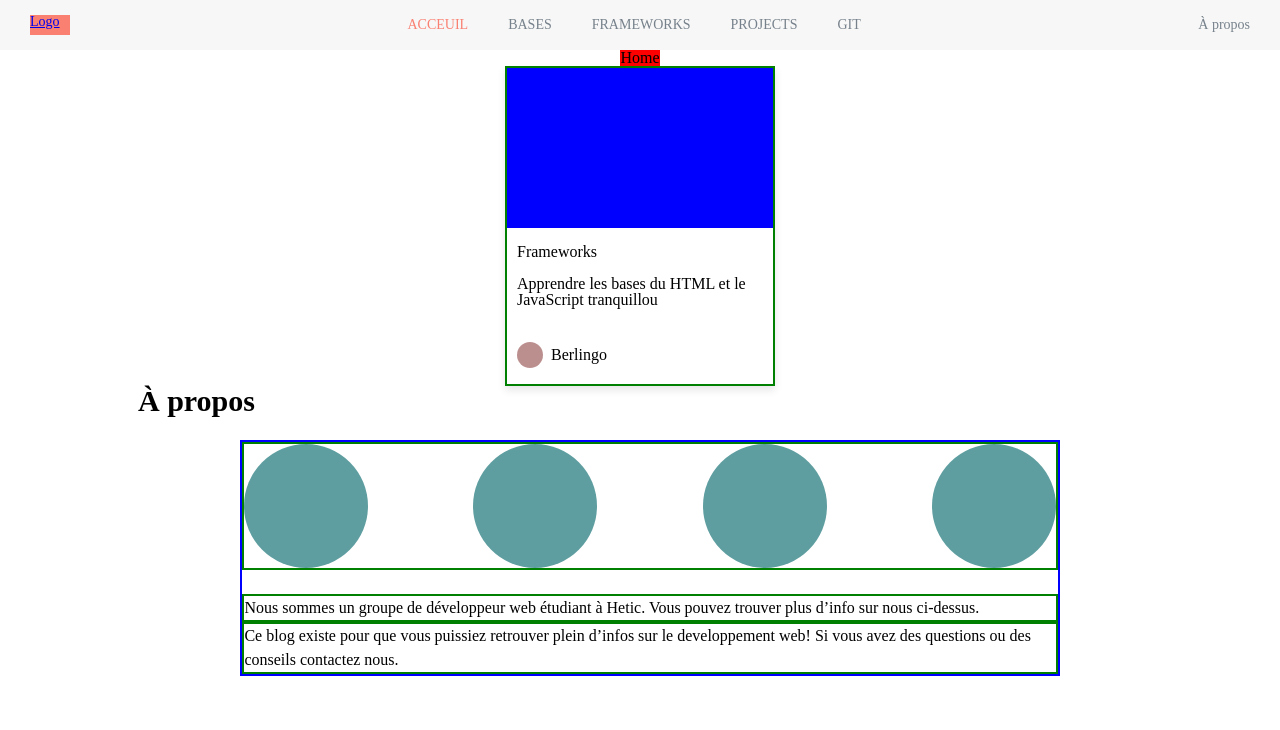
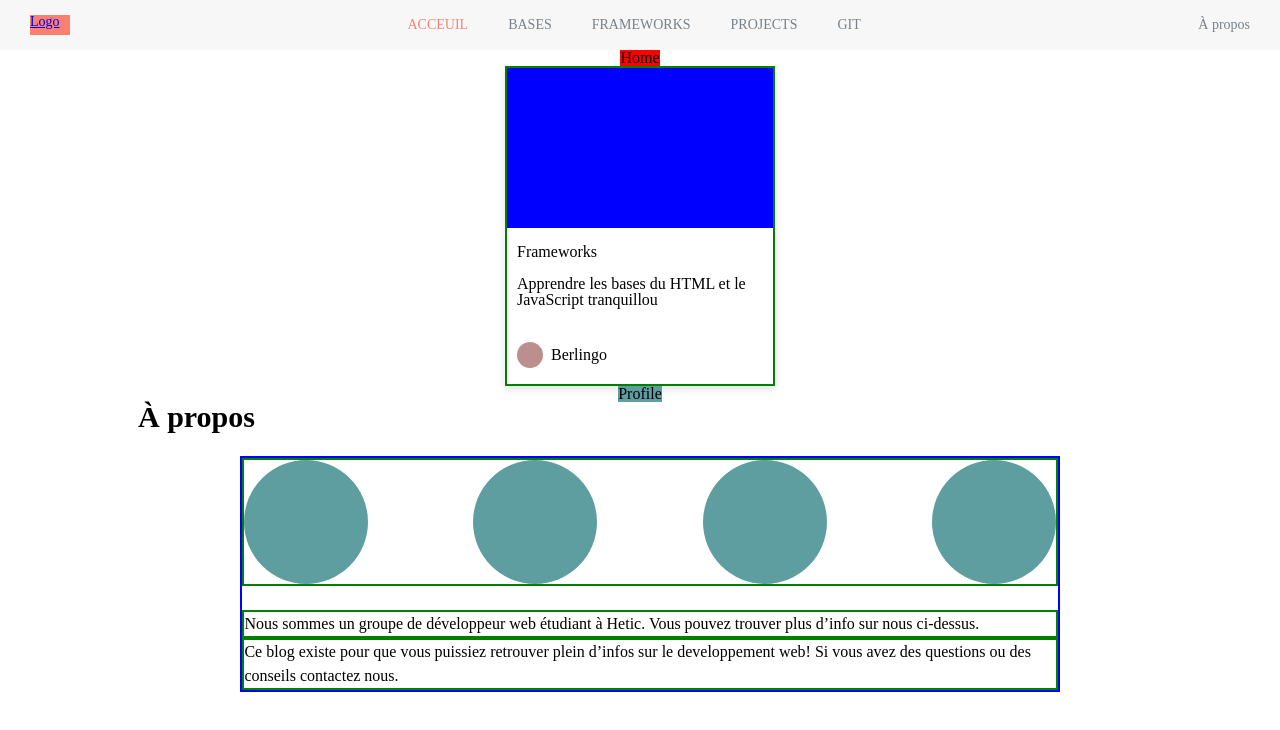
Before and after one commit to rqphy/project-b, a React (Create React App) app: page / in a window 1280 px wide. Shown: the top 730 px of the page. Built offline with nearby package versions, Linux system fonts and the light colour scheme.

Commit message:
create Profile component

```diff
--- /dev/null
+++ b/src/Components/Profile/Profile.js
@@ -0,0 +1,9 @@
+function Profile() {
+  return (
+    <div className="Profile">
+      <h5>Profile</h5>
+    </div>
+  );
+}
+
+export default Profile;
--- /dev/null
+++ b/src/Components/Profile/Profile.scss
@@ -0,0 +1,3 @@
+.Profile {
+  background-color: cadetblue;
+}
--- a/src/Pages/Home/Home.js
+++ b/src/Pages/Home/Home.js
@@ -1,4 +1,5 @@
 import ArticleCard from "../../Components/ArticleCard/ArticleCard";
+import Profile from "../../Components/Profile/Profile";
 
 function Home() {
   return (
@@ -10,6 +11,7 @@ function Home() {
       ></img>
       <h1>Home</h1>
       <ArticleCard />
+      <Profile />
       <secion className="about">
         <h2 className="about__title">À propos</h2>
         <article className="about__container">
--- a/src/index.scss
+++ b/src/index.scss
@@ -1,6 +1,6 @@
 // import globals
-@import './reset.scss';
-@import './global.scss';
+@import "./reset.scss";
+@import "./global.scss";
 
 // import pages
 @import "./Pages/Bases/Bases.scss";
@@ -12,3 +12,4 @@
 // import components
 @import "./Components/ArticleCard/ArticleCard.scss";
 @import "./Components/Header/Header.scss";
+@import "./Components/Profile/Profile.scss";
```
